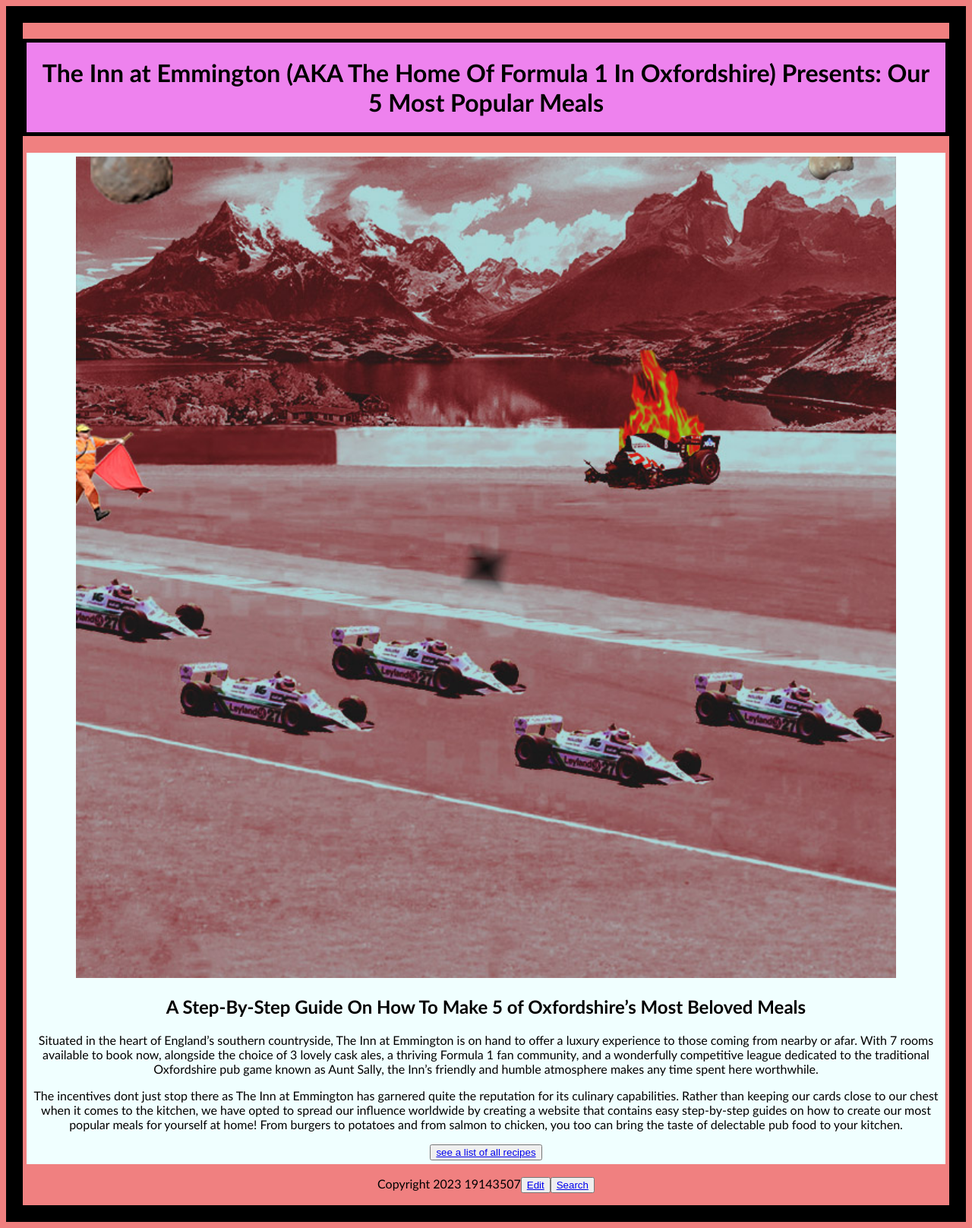
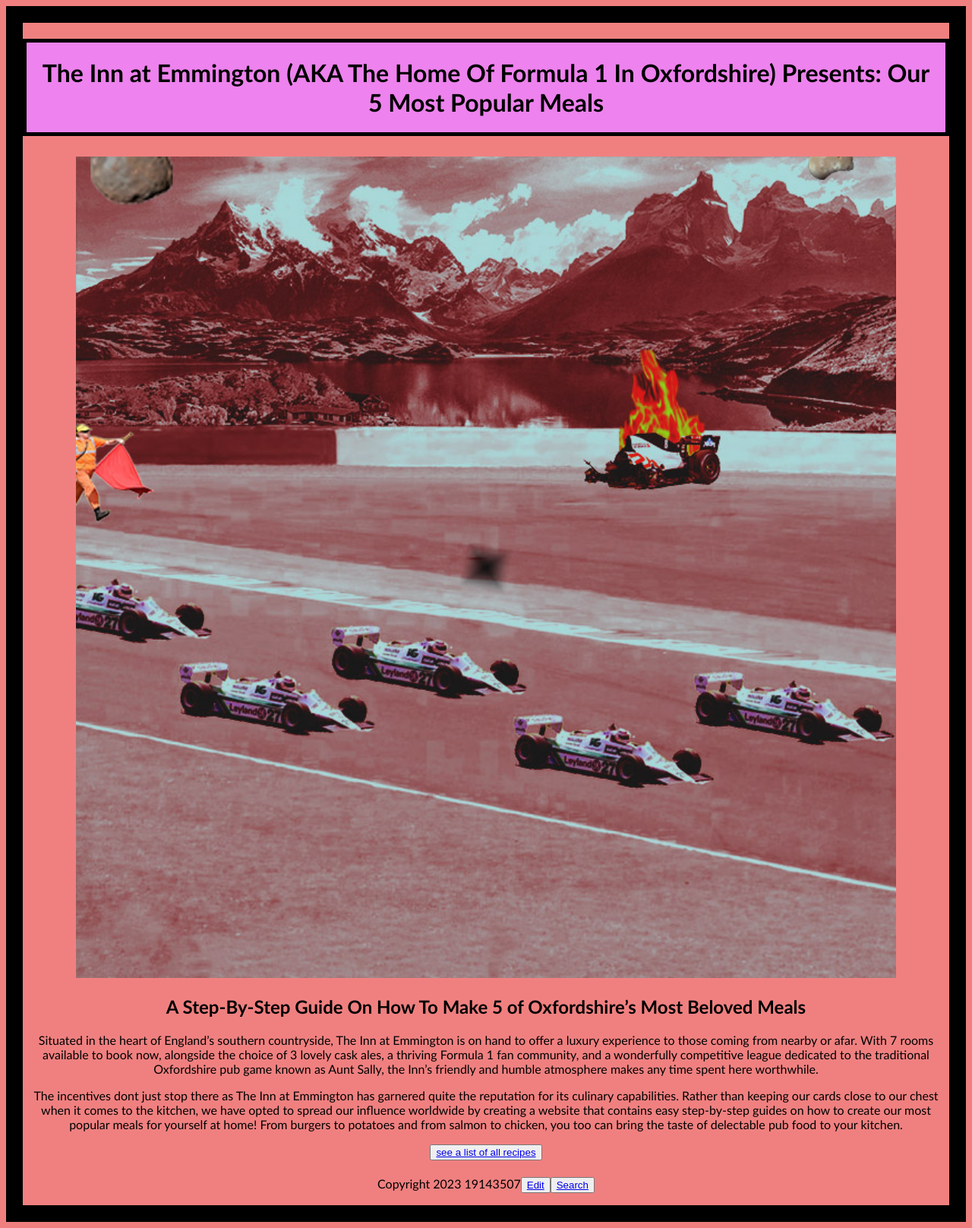
Before and after one commit to 19143507/inn-at-emmington, a Jekyll site: the page built from home/index.md, in a window 1280 px wide. Shown: the whole page at 76% size. Built offline with Jekyll 4.4.1, drawn with Linux system fonts in a browser that asks for light colours.

Commit message:
Update recipes.css

```diff
--- a/styles/recipes.css
+++ b/styles/recipes.css
@@ -1,4 +1,5 @@
 /*! CSS bare bones for recipes site */
+
  html {
   font-family: 'Gill Sans', 'Gill Sans MT', Calibri, 'Trebuchet MS', sans-serif;
   -ms-text-size-adjust: 100%;
@@ -9,7 +10,7 @@ main{
   margin: 5px;
   padding: 5px;
   box-sizing: border-box;
-  background-color: azure
+  background-color: lightcoral;
 }
 
 h1 {
```
